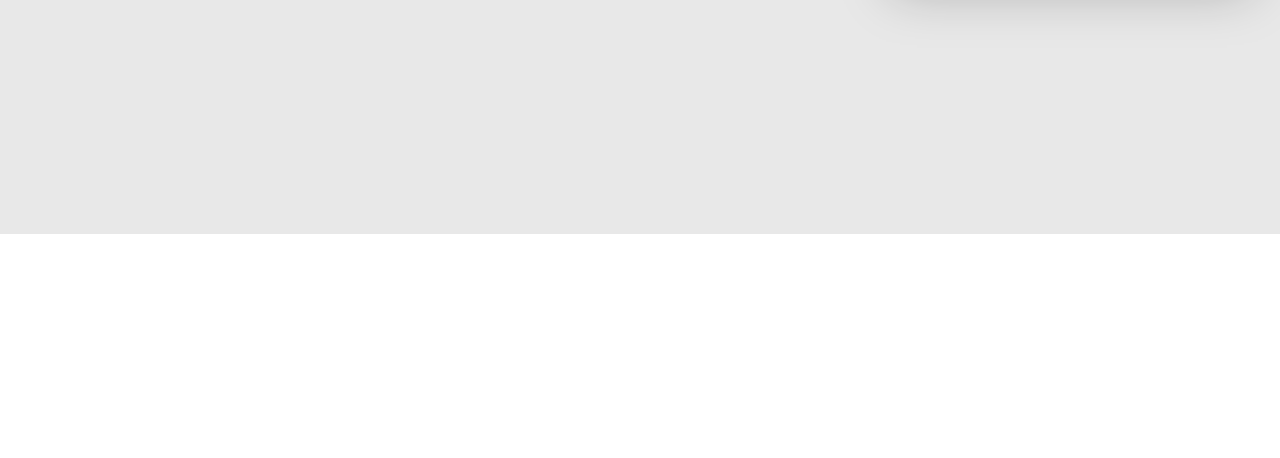
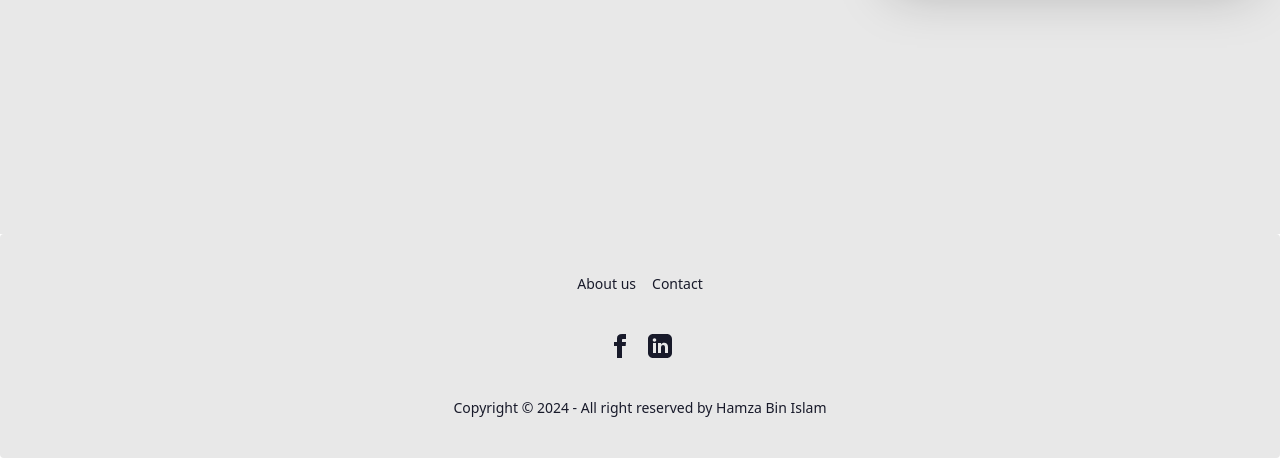
Before and after one commit to hbizahin/Natex-Website, a plain HTML site: page index.html in a window 1280 px wide. Shown: the part 1154-1612 px from the top of the page. Before the commit the page ends 1388 px from the top, so only its background shows below. Drawn offline with nearby package versions, Linux system fonts and the light colour scheme.

Commit message:
Footer option added

```diff
--- a/index.html
+++ b/index.html
@@ -50,7 +50,9 @@
             </button>
           </div>
           <div class="hidden lg:flex lg:gap-x-12">
-            <a href="index.html" class="text-sm font-semibold leading-6 text-gray-900"
+            <a
+              href="index.html"
+              class="text-sm font-semibold leading-6 text-gray-900"
               >Home</a
             >
             <a href="#" class="text-sm font-semibold leading-6 text-gray-900"
@@ -61,7 +63,9 @@
             >
           </div>
           <div class="hidden lg:flex lg:flex-1 lg:justify-end">
-            <a href="contact.html" class="text-sm font-semibold leading-6 text-gray-900"
+            <a
+              href="contact.html"
+              class="text-sm font-semibold leading-6 text-gray-900"
               >Contact <span aria-hidden="true">&rarr;</span></a
             >
           </div>
@@ -226,4 +230,55 @@
     <!-- connect javascript file -->
     <script src="features.js"></script>
   </body>
+  <!-- footer section -->
+
+  <footer
+    class="footer footer-center bg-base-200 text-base-content rounded p-10"
+  >
+    <nav class="grid grid-flow-col gap-4">
+      <a class="link link-hover">About us</a>
+      <a class="link link-hover">Contact</a>
+    </nav>
+    <nav>
+      <div class="grid grid-flow-col gap-4">
+        <a href="https://www.facebook.com/nabil.nahid.5" target="_blank">
+          <svg
+            xmlns="http://www.w3.org/2000/svg"
+            width="24"
+            height="24"
+            viewBox="0 0 24 24"
+            class="fill-current"
+          >
+            <path
+              d="M9 8h-3v4h3v12h5v-12h3.642l.358-4h-4v-1.667c0-.955.192-1.333 1.115-1.333h2.885v-5h-3.808c-3.596 0-5.192 1.583-5.192 4.615v3.385z"
+            ></path>
+          </svg>
+        </a>
+        <a href="https://www.linkedin.com/in/nabil-nahid-570602106/" target="_blank">
+          <svg
+            xmlns="http://www.w3.org/2000/svg"
+            width="24"
+            height="24"
+            viewBox="0 0 24 24"
+            class="fill-current"
+          >
+            <path
+              d="M19 0h-14c-2.761 0-5 2.239-5 5v14c0 2.761 2.239 5 5 5h14c2.761 0 5-2.239 5-5v-14c0-2.761-2.239-5-5-5zm-11 19h-3v-10h3v10zm-1.5-11.286c-.966 0-1.75-.79-1.75-1.764s.784-1.764 1.75-1.764 1.75.79 1.75 1.764-.784 1.764-1.75 1.764zm13.5 11.286h-3v-5.571c0-3.355-4-3.102-4 0v5.571h-3v-10h3v1.529c1.396-2.586 7-2.777 7 2.445v6.026z"
+            ></path>
+          </svg>
+        </a>
+      </div>
+    </nav>
+    <aside>
+      <p>
+        Copyright © 2024 - All right reserved by
+        <a
+          href="https://hbizahin.github.io/web-developer-portfolio/"
+          target="_blank"
+        >
+          <span>Hamza Bin Islam</span>
+        </a>
+      </p>
+    </aside>
+  </footer>
 </html>
```
